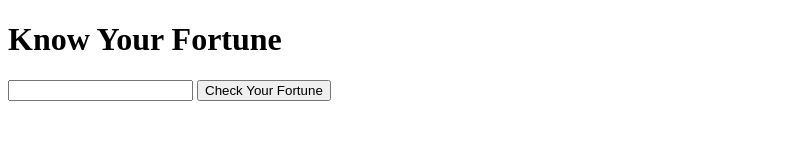
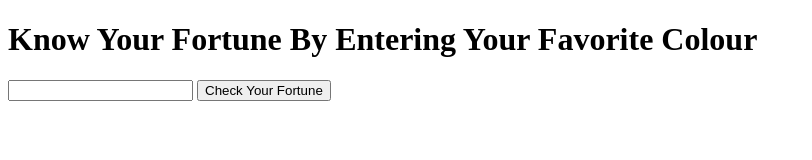
Before and after one commit to kigen-sky/Fortune-app, a website: page index.html in a window 1280 px wide. Shown: the whole page, without its empty margins (0-812 px from the left). Drawn offline with Linux system fonts and the light colour scheme.

Commit message:
added a final commit

```diff
--- a/index.html
+++ b/index.html
@@ -6,9 +6,10 @@
     <title>Document</title>
 </head>
 <body>
-    <h1>Know Your Fortune</h1>
+    <h1>Know Your Fortune By Entering Your Favorite Colour</h1>
     <input type="text" id="favColor">
     <button onclick="tellFortune()">Check Your Fortune</button>
+    <p id="fort"></p>
     <script src="app.js"></script>
 </body>
 </html>
```
